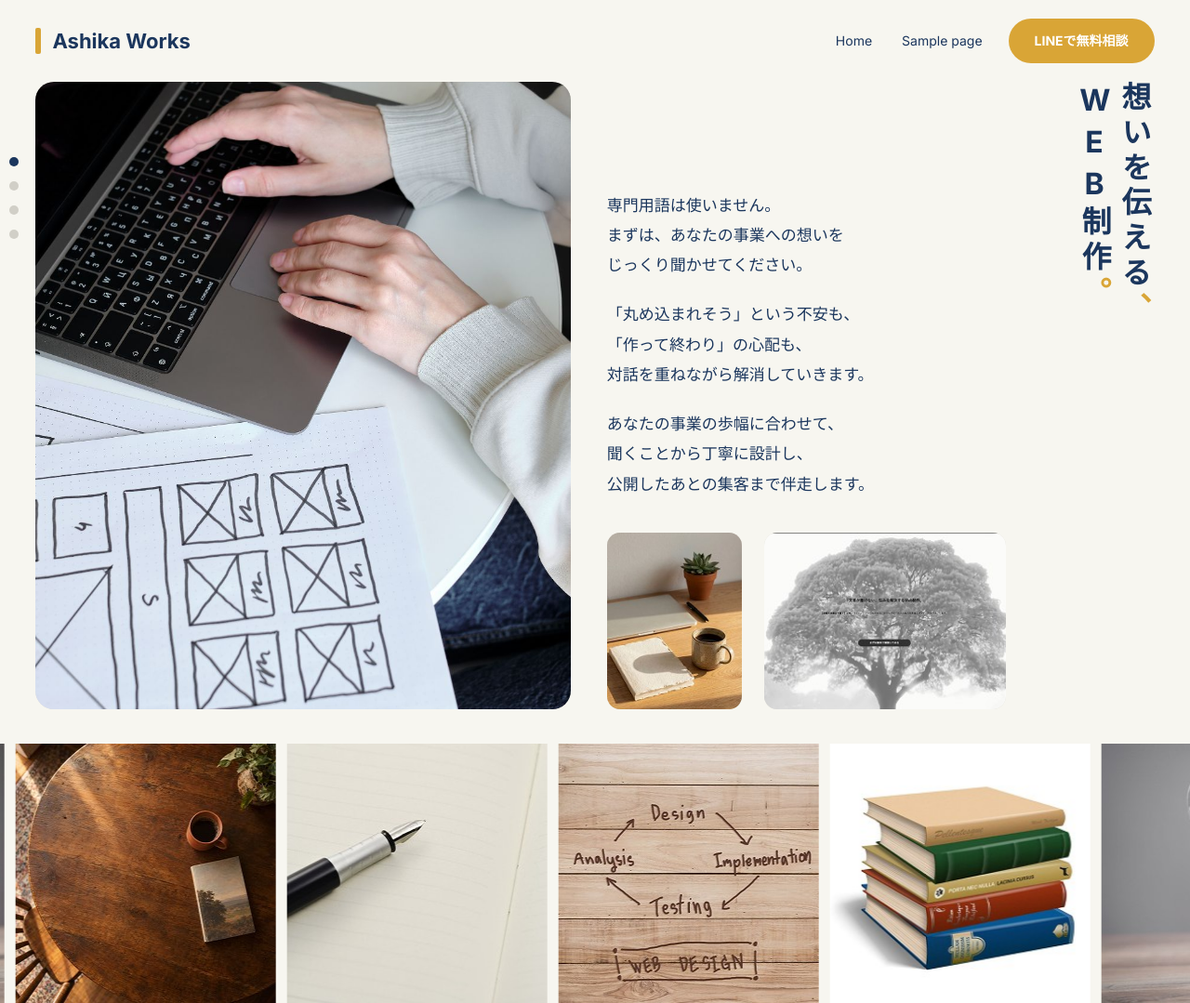
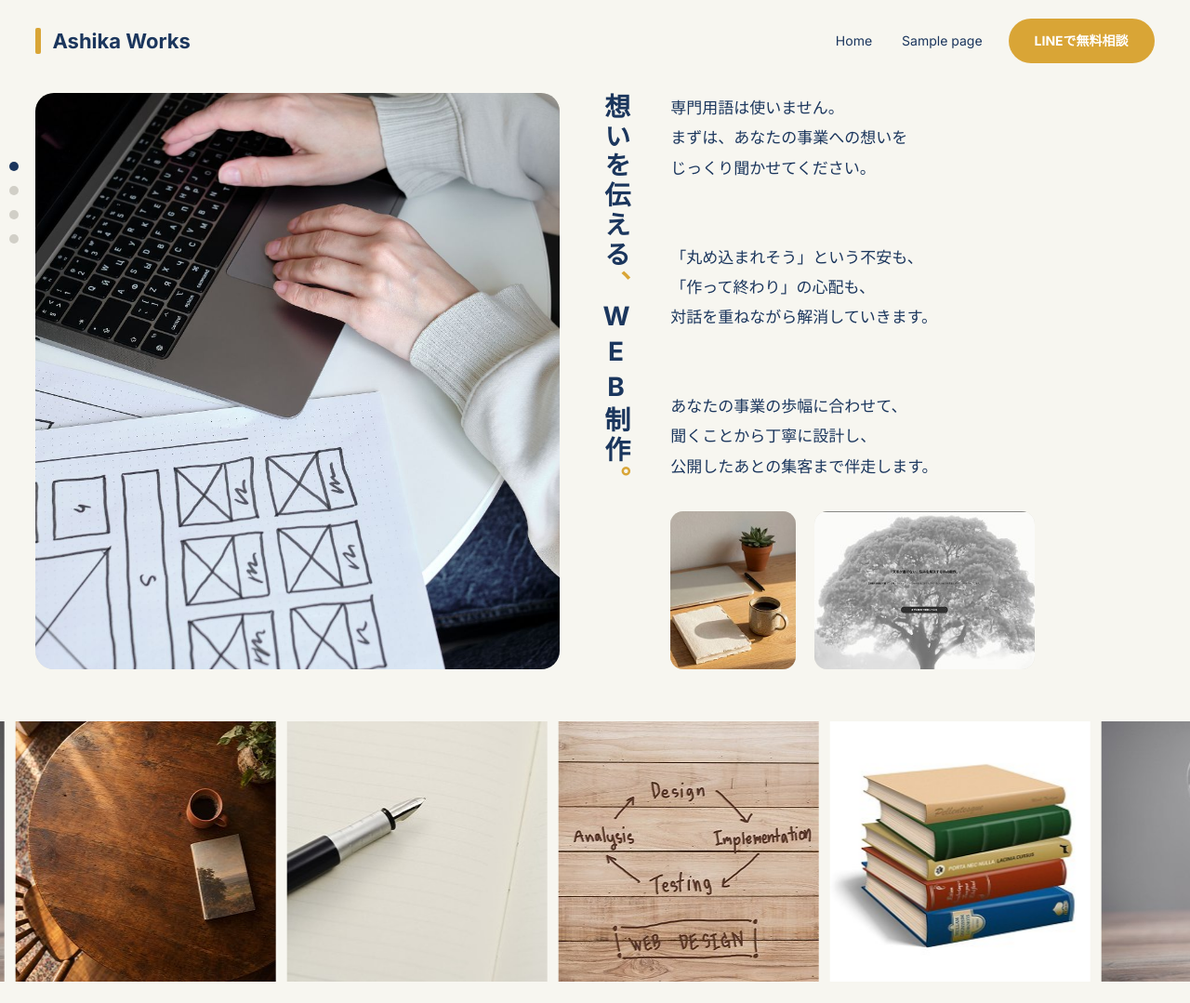
Before and after one commit to Ashika-18/ashikaworks_theme, a WordPress theme: template front-page.php in a window 1280 px wide. Shown: the top 1079 px of the page at 93% size. Run offline with PHP 8.4 and a stand-in for WordPress, Linux system fonts and the light colour scheme; the site name, menu and one post (Sample post) are stand-ins, and other content is empty.

Commit message:
FV再編集

```diff
--- a/assets/css/main.css
+++ b/assets/css/main.css
@@ -194,22 +194,22 @@ a {
   box-sizing: border-box;
   width: 94vw;
   max-width: none;
-  height: calc(100vh - var(--header-band));
-  min-height: calc(100vh - var(--header-band));
+  height: auto;
+  min-height: 0;
   margin: 0 auto;
-  padding: 0;
+  padding: 12px 0 clamp(56px, 7vh, 84px);
 }
 
 .fv-layout {
   position: relative;
   display: grid;
-  grid-template-columns: minmax(0, 45vw) minmax(0, 1fr) auto;
-  column-gap: clamp(28px, 3vw, 48px);
+  grid-template-columns: minmax(0, 44vw) auto minmax(0, 1fr);
+  column-gap: clamp(32px, 3.2vw, 56px);
   align-items: start;
   width: 100%;
-  height: calc(100vh - 125px);
-  max-height: none;
-  min-height: min(620px, calc(100vh - var(--header-band)));
+  height: calc(100vh - 180px);
+  max-height: 780px;
+  min-height: 540px;
 }
 
 .fv-dots {
@@ -235,11 +235,11 @@ a {
 }
 
 .fv-main {
-  width: 45vw;
+  width: 44vw;
   max-width: none;
-  height: calc(100vh - 125px);
+  height: 100%;
   max-height: none;
-  min-height: min(620px, calc(100vh - var(--header-band)));
+  min-height: 0;
   aspect-ratio: auto;
 }
 
@@ -283,36 +283,39 @@ a {
   display: flex;
   flex-direction: column;
   align-items: flex-start;
-  justify-content: flex-end;
+  justify-content: flex-start;
   align-self: stretch;
   height: 100%;
   max-height: none;
   min-height: 0;
-  padding-top: 14vh;
+  padding-top: 0;
   color: var(--color-navy);
   font-size: clamp(17px, 1.2vw, 20px);
   line-height: 1.9;
 }
 
 .fv-lead {
-  grid-column: 1;
-  grid-row: 1;
-  justify-self: start;
-  align-self: start;
+  display: flex;
+  flex: 1 1 auto;
+  flex-direction: column;
+  justify-content: space-between;
+  width: 100%;
+  min-height: 0;
 }
 
 .fv-lead p + p {
-  margin-top: clamp(20px, 2.6vh, 36px);
+  margin-top: 0;
 }
 
 .fv-subs {
   display: flex;
   align-items: flex-end;
   justify-content: flex-start;
-  gap: 24px;
+  flex-shrink: 0;
+  gap: 20px;
   width: auto;
   height: auto;
-  margin-top: 36px;
+  margin-top: 32px;
   min-height: 0;
 }
 
@@ -323,17 +326,17 @@ a {
 }
 
 .fv-sub-tall {
-  flex: 0 0 clamp(145px, 11vw, 175px);
-  width: clamp(145px, 11vw, 175px);
-  height: clamp(190px, 21vh, 230px);
+  flex: 0 0 clamp(135px, 10.5vw, 165px);
+  width: clamp(135px, 10.5vw, 165px);
+  height: clamp(170px, 19vh, 215px);
   max-height: none;
   aspect-ratio: auto;
 }
 
 .fv-sub-wide {
-  flex: 0 0 clamp(260px, 20vw, 320px);
-  width: clamp(260px, 20vw, 320px);
-  height: clamp(190px, 21vh, 230px);
+  flex: 0 0 clamp(230px, 18.5vw, 290px);
+  width: clamp(230px, 18.5vw, 290px);
+  height: clamp(170px, 19vh, 215px);
   max-height: none;
 }
 
@@ -345,14 +348,14 @@ a {
 }
 
 .fv-vertical {
-  justify-self: end;
+  justify-self: start;
   align-self: start;
   margin: 0;
   color: var(--color-navy);
-  font-size: clamp(32px, 2.5vw, 44px);
+  font-size: clamp(28px, 2.1vw, 38px);
   font-weight: 700;
   line-height: 1.35;
-  letter-spacing: 0.18em;
+  letter-spacing: 0.14em;
   writing-mode: vertical-rl;
   text-orientation: upright;
 }
@@ -1012,9 +1015,15 @@ a {
   }
 
   .fv-lead {
+    display: block;
+    flex: none;
     grid-area: lead;
     font-size: 16px;
     line-height: 2;
+  }
+
+  .fv-lead p + p {
+    margin-top: 1.4em;
   }
 
   .fv-subs {
--- a/front-page.php
+++ b/front-page.php
@@ -93,6 +93,8 @@ $fallback_works = array(
                 </div>
             </div>
 
+            <p class="fv-vertical">想いを伝える<span class="is-gold">、</span>WEB制作<span class="is-gold">。</span></p>
+
             <div class="fv-side">
                 <div class="fv-lead">
                     <p>専門用語は使いません。<br>まずは、あなたの事業への想いを<br>じっくり聞かせてください。</p>
@@ -118,8 +120,6 @@ $fallback_works = array(
                     <?php endforeach; ?>
                 </div>
             </div>
-
-            <p class="fv-vertical">想いを伝える<span class="is-gold">、</span><br>WEB制作<span class="is-gold">。</span></p>
         </div>
     </section>
 
```
